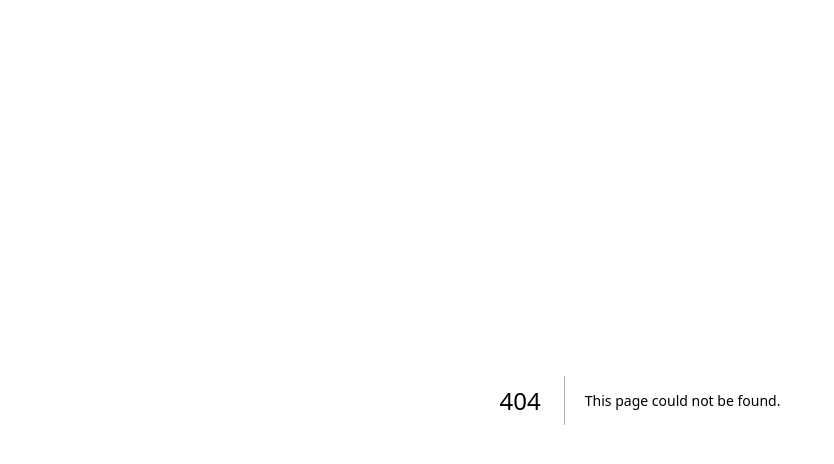
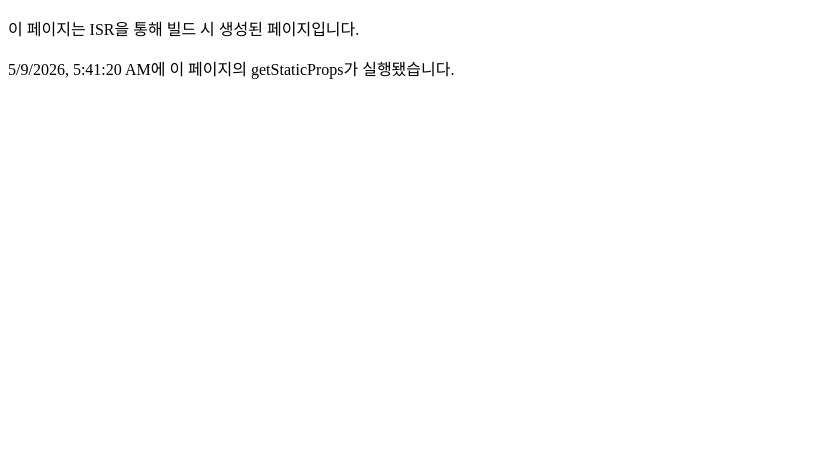
Before and after one commit to rhkrtjgh/study-react, a Next.js app in the folder NextJs/next-sample/: page /isr in a window 1280 px wide. Before the commit this address had no page. Shown: the top 464 px of the page, without its empty margins (0-834 px from the left). Built offline with nearby package versions, Linux system fonts and the light colour scheme.

Commit message:
ISR방식으로 페이지 구현에 대해 공부

```diff
--- /dev/null
+++ b/NextJs/next-sample/pages/isr.tsx
@@ -0,0 +1,53 @@
+//ISR을 통한 페이지 구현
+//SSG의 응용으로 페이지 수명을 설정할 수 있고 수명을 지난 페이지에 대해 최신정보로 재생성을 시도하고 정적 페이지를 전송하면서 정보를 업데이트할 수 있다.
+
+import { GetStaticPaths, NextPage, GetStaticProps } from 'next';
+import Head from 'next/head';
+import { useRouter } from 'next/router';
+
+type ISRProps = {
+    message: string;
+};
+
+//ISRProps를 받는 NextPage타입
+const ISR: NextPage<ISRProps> = (props) =>{
+    const { message } = props;
+
+    const router = useRouter();
+
+    if(router.isFallback){
+        //fallback용 페이지를 반환한다.
+        return <div>Loading...</div>;
+    };
+
+    return (
+        <div>
+            <Head>
+                <title>Create next App</title>
+                <link rel="icon" href="/favicon.ico"></link>
+            </Head>
+            <main>
+                <p>이 페이지는 ISR을 통해 빌드 시 생성된 페이지입니다.</p>
+                <p>{message}</p>
+            </main>
+        </div>
+    );
+};
+
+export const getStaticProps: GetStaticProps<ISRProps> = async(context)=>{
+    const timestamp = new Date().toLocaleString();
+    const message = `${timestamp}에 이 페이지의 getStaticProps가 실행됐습니다.`;
+
+    return {
+        props:{
+            message
+        },
+        //페이지의 유효 기간을 초 단위로 지정한다.
+        revalidate:60
+    };
+};
+
+export default ISR;
+
+//메인 페이지 캐싱에 최적화
+//검색: 인기 검색어, 재고 수량 등 바로 실시간일 필요는 없는 것들을 처리할 때 좋다고 함
```
